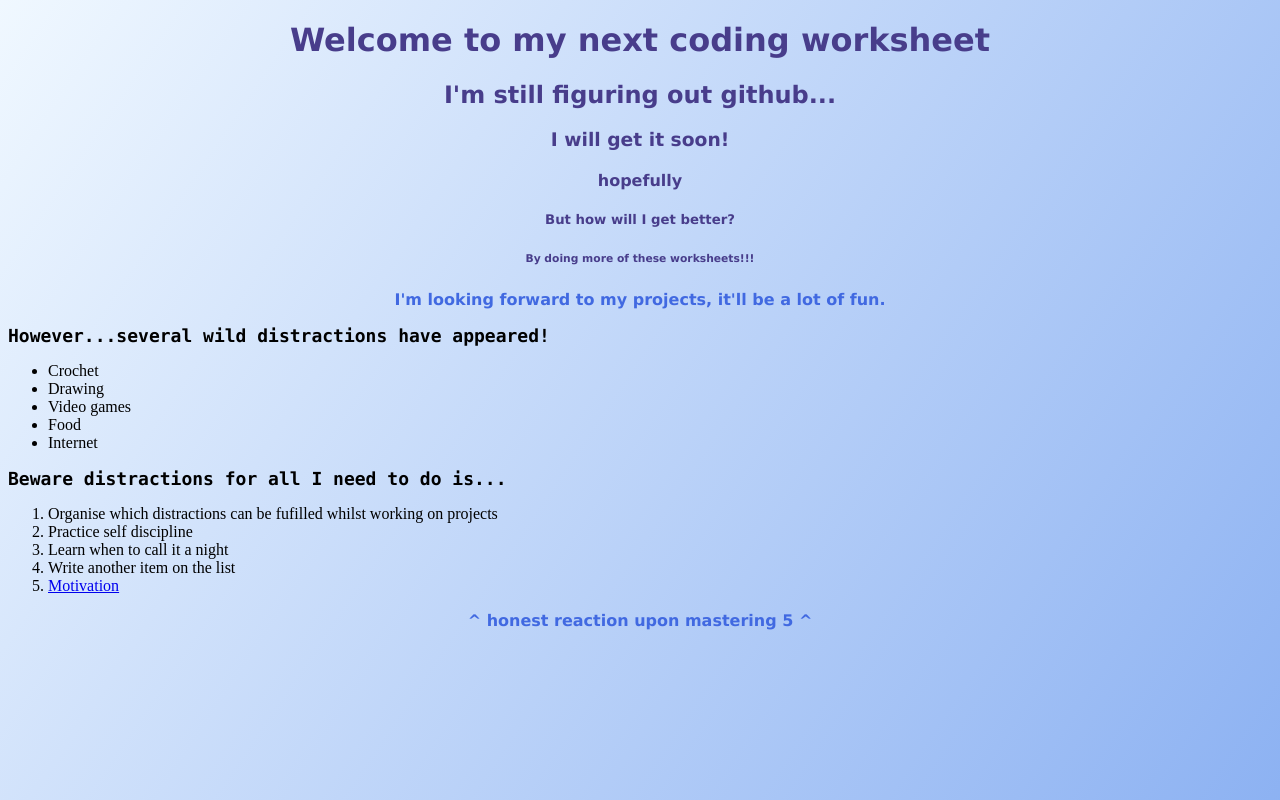
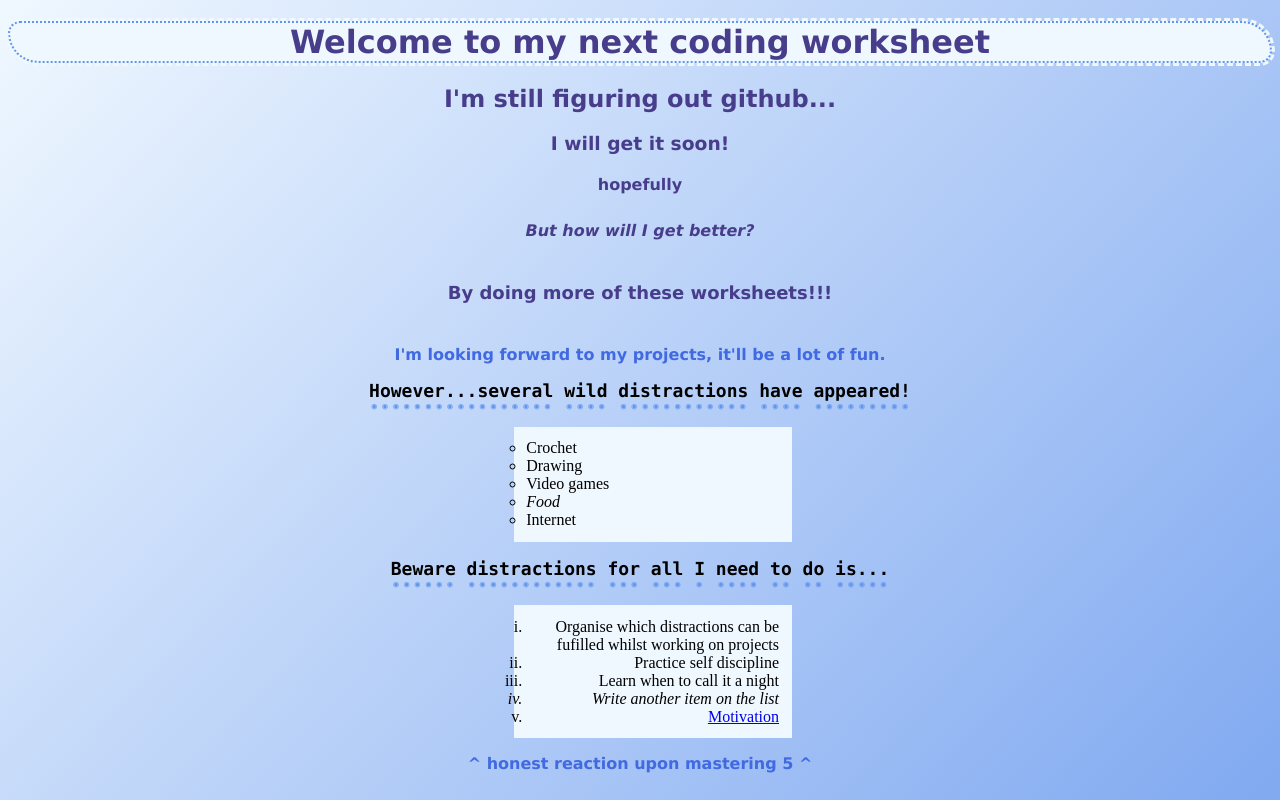
Before and after one commit to itsClearma/CodingWorksheet3, a plain HTML site: page index.html in a window 1280 px wide. Shown: the top 800 px of the page. Drawn offline with Linux system fonts and the light colour scheme.

Commit message:
text styling!

```diff
--- a/index.html
+++ b/index.html
@@ -23,7 +23,7 @@
             <li>Crochet</li>
             <li>Drawing</li>
             <li>Video games</li>
-            <li>Food</li>
+            <li class="special">Food</li>
             <li>Internet</li>
         </ul>
 
@@ -33,7 +33,7 @@
             <li>Organise which distractions can be fufilled whilst working on projects</li>
             <li>Practice self discipline</li>
             <li>Learn when to call it a night</li>
-            <li>Write another item on the list</li>
+            <li class="special">Write another item on the list</li>
             <li><a href="https://en.wikipedia.org/wiki/Motivation">Motivation</a></li>
         </ol>
 
--- a/styles.css
+++ b/styles.css
@@ -1,11 +1,24 @@
 body{
     background-image:linear-gradient(to bottom right, aliceblue, cornflowerblue);
+    text-align: center;
 }
 h1,h2,h3,h4,h5,h6{
     font-family: Verdana;
     color: darkslateblue;
-    text-align: center;
     font-weight: bold;
+}
+h1{
+    background-color:aliceblue;
+    border: 2.5px dotted cornflowerblue;
+    outline: 3px dashed aliceblue;
+    border-radius: 20px 50px;
+}
+h5{
+    font-style:oblique;
+    font-size:medium;
+}
+h6{
+    font-size:large;
 }
 p{
     font-family: Verdana;
@@ -16,4 +29,30 @@ p{
 strong{
     font-size:large;
     font-family: 'lucida console';
+    text-emphasis-style:double-circle;
+    text-emphasis-color:cornflowerblue;
+    text-emphasis-position: under;
 }
+ul{
+    text-align:left;
+    background-color: aliceblue;
+    margin-left:40%;
+    width: 20%;
+    padding: 1%;
+    list-style-type:circle;
+}
+ol{
+    text-align:right;
+    background-color: aliceblue;
+    margin-left:40%;
+    width: 20%;
+    padding:1%;
+    list-style-type:lower-roman;
+}
+img{
+    width:40%;
+    height:40%;
+}
+.special{
+    font-style:italic;
+}
```
